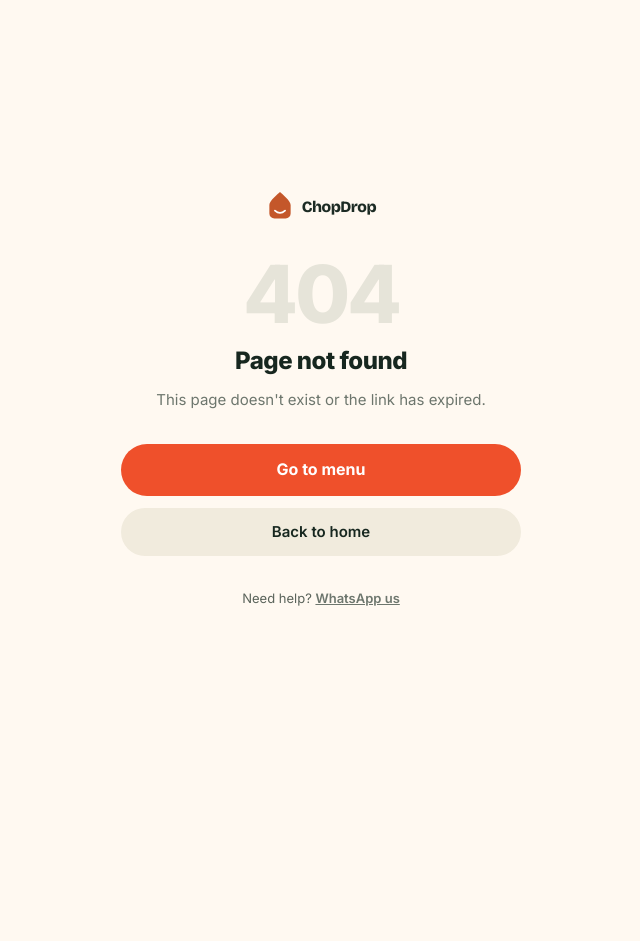
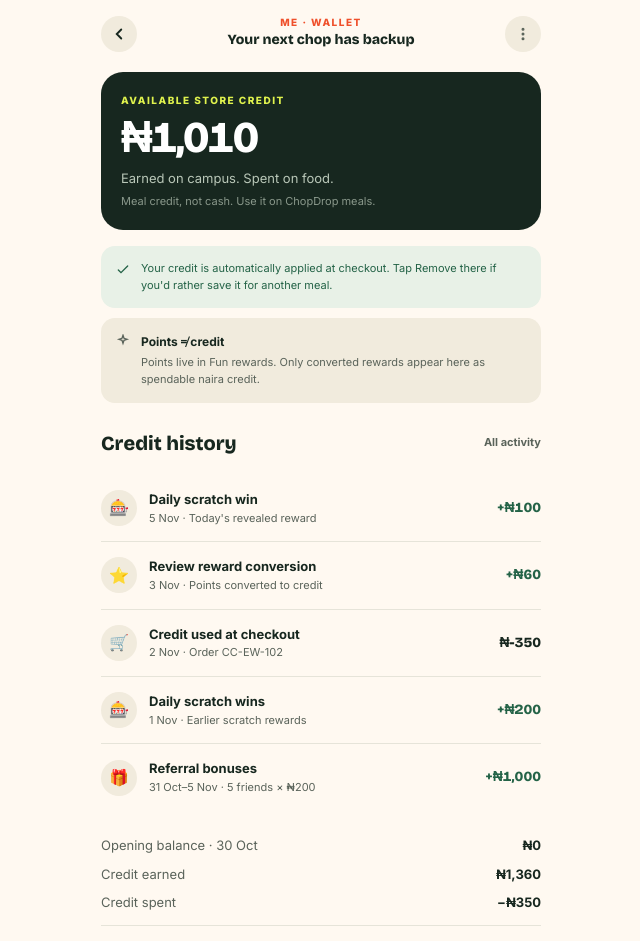
Before and after one commit to fredddyy/chopdrop, a Next.js app: page /wallet in a window 1280 px wide. Before the commit this address had no page. Shown: the top 941 px of the page, without its empty margins (319-959 px from the left). Before the commit the page ends 800 px from the top, so only its background shows below. Built offline with nearby package versions, Linux system fonts and the light colour scheme.

Commit message:
feat: wallet screen — balance card, credit history, summary, info cards. Account links to /wallet

```diff
--- a/src/app/account/page.tsx
+++ b/src/app/account/page.tsx
@@ -115,7 +115,7 @@ export default function AccountPage() {
 
       {/* ── Wallet ── */}
       <div className="px-5 mt-4">
-        <Link href="/rewards" className="flex items-center gap-3 p-4 rounded-[22px] press-feedback" style={{ background: "var(--card)" }}>
+        <Link href="/wallet" className="flex items-center gap-3 p-4 rounded-[22px] press-feedback" style={{ background: "var(--card)" }}>
           <svg width="20" height="20" viewBox="0 0 24 24" fill="none" stroke="var(--text-muted)" strokeWidth="2" strokeLinecap="round"><path d="M12 2C6.5 2 2 6.5 2 12s4.5 10 10 10 10-4.5 10-10S17.5 2 12 2" /><path d="M8 14s1.5 2 4 2 4-2 4-2" /></svg>
           <div className="flex-1 min-w-0">
             <p className="text-[20px] font-extrabold tabular-nums" style={{ fontFamily: "'Bricolage Grotesque', sans-serif", color: "#17271F" }}>{fp(walletBalance)}</p>
--- /dev/null
+++ b/src/app/wallet/page.tsx
@@ -0,0 +1,134 @@
+"use client";
+
+import { useRouter } from "next/navigation";
+import Link from "next/link";
+import { BottomNav } from "@/components/bottom-nav";
+
+function fp(kobo: number): string { return "\u20A6" + (kobo / 100).toLocaleString(); }
+
+// Sample credit history — will be replaced with API data
+const HISTORY = [
+  { icon: "🎰", label: "Daily scratch win", date: "5 Nov · Today's revealed reward", amount: 10000, positive: true },
+  { icon: "⭐", label: "Review reward conversion", date: "3 Nov · Points converted to credit", amount: 6000, positive: true },
+  { icon: "🛒", label: "Credit used at checkout", date: "2 Nov · Order CC-EW-102", amount: -35000, positive: false },
+  { icon: "🎰", label: "Daily scratch wins", date: "1 Nov · Earlier scratch rewards", amount: 20000, positive: true },
+  { icon: "🎁", label: "Referral bonuses", date: "31 Oct–5 Nov · 5 friends × ₦200", amount: 100000, positive: true },
+];
+
+export default function WalletPage() {
+  const router = useRouter();
+
+  const balance = 101000; // kobo — ₦1,010
+  const earned = 136000;
+  const spent = 35000;
+
+  return (
+    <main className="flex-1 max-w-[480px] mx-auto w-full pb-24" style={{ background: "var(--bg)" }}>
+
+      {/* ── Header ── */}
+      <div className="px-5 pt-4 flex items-center justify-between">
+        <button type="button" onClick={() => router.back()} className="w-9 h-9 rounded-full flex items-center justify-center cursor-pointer press-feedback" style={{ background: "var(--sand)" }}>
+          <svg width="18" height="18" viewBox="0 0 24 24" fill="none" stroke="var(--text)" strokeWidth="2.5" strokeLinecap="round"><path d="m15 18-6-6 6-6" /></svg>
+        </button>
+        <div className="text-center">
+          <p className="text-[10px] font-extrabold uppercase tracking-[0.15em]" style={{ color: "var(--coral)", lineHeight: "130%" }}>Me · Wallet</p>
+          <p className="text-[14px] font-extrabold" style={{ color: "#17271F", fontFamily: "'Bricolage Grotesque', sans-serif" }}>Your next chop has backup</p>
+        </div>
+        <button className="w-9 h-9 rounded-full flex items-center justify-center" style={{ background: "var(--sand)" }}>
+          <svg width="16" height="16" viewBox="0 0 24 24" fill="none" stroke="var(--text-muted)" strokeWidth="2.5" strokeLinecap="round"><circle cx="12" cy="5" r="1" /><circle cx="12" cy="12" r="1" /><circle cx="12" cy="19" r="1" /></svg>
+        </button>
+      </div>
+
+      {/* ── Balance card — dark ── */}
+      <div className="px-5 mt-5">
+        <div className="rounded-[22px] p-5" style={{ background: "#17271F" }}>
+          <p className="text-[10px] font-extrabold uppercase tracking-[0.15em]" style={{ color: "var(--lime)" }}>Available store credit</p>
+          <p className="text-[44px] font-extrabold tabular-nums leading-none mt-2" style={{ fontFamily: "'Bricolage Grotesque', sans-serif", letterSpacing: "-2px", color: "white" }}>{fp(balance)}</p>
+          <p className="text-[13px] mt-2" style={{ color: "var(--subdued)" }}>Earned on campus. Spent on food.</p>
+          <p className="text-[11px] mt-1" style={{ color: "var(--subdued)", opacity: 0.7 }}>Meal credit, not cash. Use it on ChopDrop meals.</p>
+        </div>
+      </div>
+
+      {/* ── Info cards ── */}
+      <div className="px-5 mt-4 flex flex-col gap-2.5">
+        <div className="flex items-start gap-2.5 p-3.5 rounded-[14px]" style={{ background: "var(--emerald-soft)" }}>
+          <svg width="16" height="16" viewBox="0 0 24 24" fill="none" stroke="var(--emerald)" strokeWidth="2" strokeLinecap="round" className="shrink-0 mt-0.5"><path d="m5 12 4 4L19 6" /></svg>
+          <p className="text-[11px] leading-[155%]" style={{ color: "var(--emerald)" }}>
+            Your credit is automatically applied at checkout. Tap Remove there if you&apos;d rather save it for another meal.
+          </p>
+        </div>
+        <div className="flex items-start gap-2.5 p-3.5 rounded-[14px]" style={{ background: "var(--sand)" }}>
+          <svg width="16" height="16" viewBox="0 0 24 24" fill="none" stroke="var(--text-muted)" strokeWidth="2" strokeLinecap="round" className="shrink-0 mt-0.5"><path d="M12 2l1.5 4.5L18 8l-4.5 1.5L12 14l-1.5-4.5L6 8l4.5-1.5z" /></svg>
+          <div>
+            <p className="text-[12px] font-bold" style={{ color: "#17271F" }}>Points ≠ credit</p>
+            <p className="text-[11px] mt-0.5" style={{ color: "var(--text-muted)" }}>Points live in Fun rewards. Only converted rewards appear here as spendable naira credit.</p>
+          </div>
+        </div>
+      </div>
+
+      {/* ── Credit history ── */}
+      <div className="px-5 mt-6">
+        <div className="flex items-center justify-between mb-4">
+          <h2 className="text-[20px] font-extrabold" style={{ fontFamily: "'Bricolage Grotesque', sans-serif", color: "#17271F" }}>Credit history</h2>
+          <span className="text-[11px] font-bold" style={{ color: "var(--text-muted)" }}>All activity</span>
+        </div>
+
+        <div className="flex flex-col">
+          {HISTORY.map((item, i) => (
+            <div key={i}>
+              {i > 0 && <div className="h-px" style={{ background: "var(--border)" }} />}
+              <div className="flex items-center gap-3 py-3.5">
+                <div className="w-[36px] h-[36px] rounded-full flex items-center justify-center text-[16px] shrink-0" style={{ background: "var(--sand)" }}>
+                  {item.icon}
+                </div>
+                <div className="flex-1 min-w-0">
+                  <p className="text-[13px] font-bold" style={{ color: "#17271F" }}>{item.label}</p>
+                  <p className="text-[11px]" style={{ color: "var(--text-muted)" }}>{item.date}</p>
+                </div>
+                <span className="text-[14px] font-extrabold tabular-nums shrink-0" style={{ fontFamily: "'Bricolage Grotesque', sans-serif", color: item.positive ? "var(--emerald)" : "#17271F" }}>
+                  {item.positive ? "+" : ""}{fp(item.amount)}
+                </span>
+              </div>
+            </div>
+          ))}
+        </div>
+      </div>
+
+      {/* ── Summary ── */}
+      <div className="px-5 mt-6">
+        <div className="flex flex-col gap-2">
+          <div className="flex justify-between text-[13px]" style={{ color: "var(--text-muted)" }}>
+            <span>Opening balance · 30 Oct</span>
+            <span className="font-bold" style={{ color: "#17271F" }}>{fp(0)}</span>
+          </div>
+          <div className="flex justify-between text-[13px]" style={{ color: "var(--text-muted)" }}>
+            <span>Credit earned</span>
+            <span className="font-bold" style={{ color: "#17271F" }}>{fp(earned)}</span>
+          </div>
+          <div className="flex justify-between text-[13px]" style={{ color: "var(--text-muted)" }}>
+            <span>Credit spent</span>
+            <span className="font-bold" style={{ color: "#17271F" }}>−{fp(spent)}</span>
+          </div>
+          <div className="h-px mt-1 mb-1" style={{ background: "var(--border)" }} />
+          <div className="flex justify-between text-[15px] font-extrabold" style={{ color: "#17271F" }}>
+            <span>Available balance</span>
+            <span className="tabular-nums" style={{ fontFamily: "'Bricolage Grotesque', sans-serif" }}>{fp(balance)}</span>
+          </div>
+        </div>
+        <p className="text-[10px] mt-3 leading-[155%]" style={{ color: "var(--text-muted)" }}>
+          Food price discounts count toward savings in Me. Only credit posted in this history can be used to pay at checkout.
+        </p>
+      </div>
+
+      {/* ── CTA ── */}
+      <div className="px-5 mt-6 mb-4">
+        <Link href="/rewards" className="w-full h-[50px] rounded-full flex items-center justify-between px-6 text-[15px] font-bold press-feedback" style={{ background: "var(--card)", color: "#17271F", border: "1px solid var(--border)" }}>
+          <span>Explore Fun rewards</span>
+          <svg width="18" height="18" viewBox="0 0 24 24" fill="none" stroke="currentColor" strokeWidth="2" strokeLinecap="round"><rect x="3" y="8" width="18" height="13" rx="2" /><path d="M12 8V2M2 12h20M7 2h10" /></svg>
+        </Link>
+      </div>
+
+      <BottomNav />
+    </main>
+  );
+}
```
